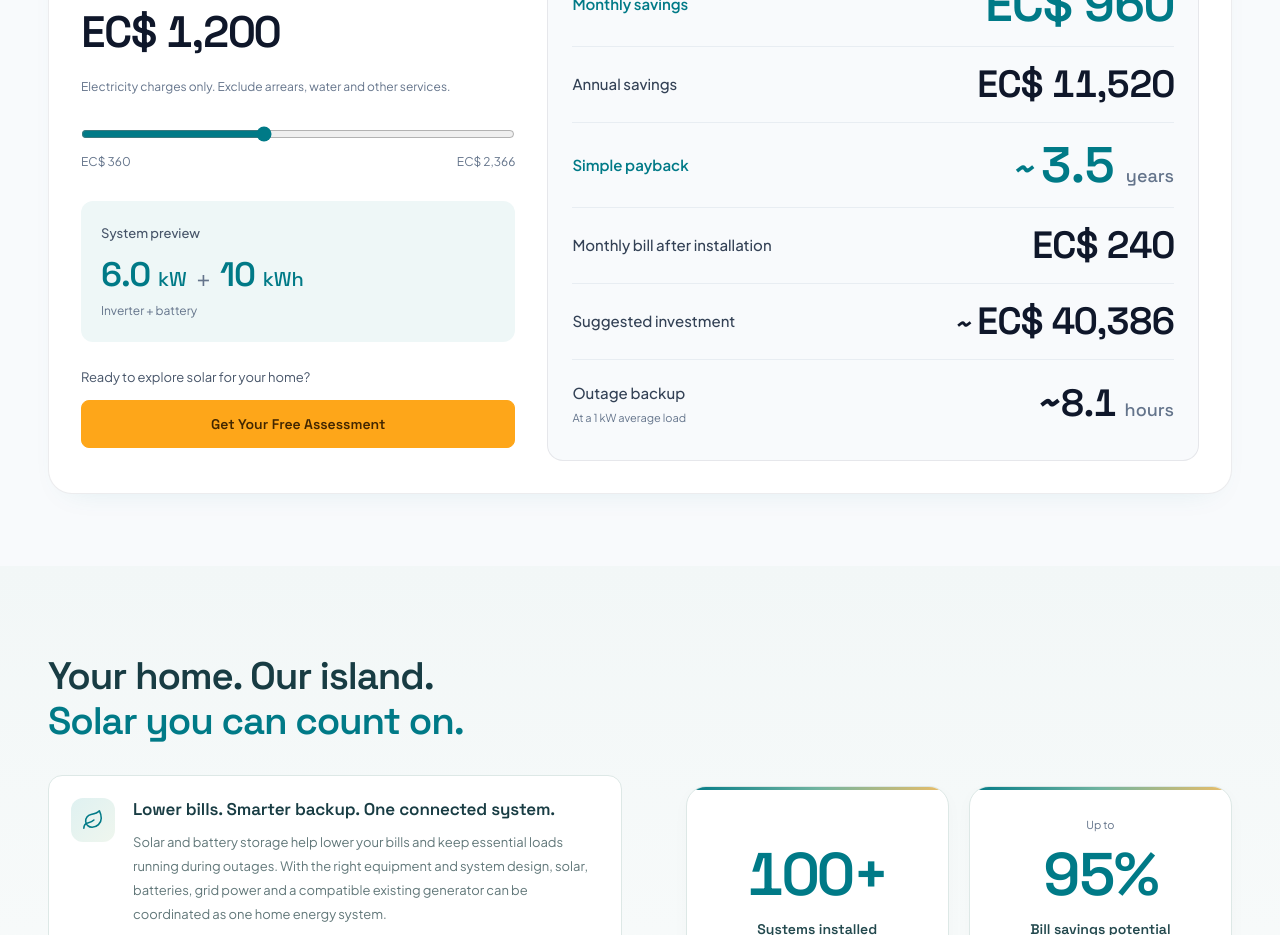
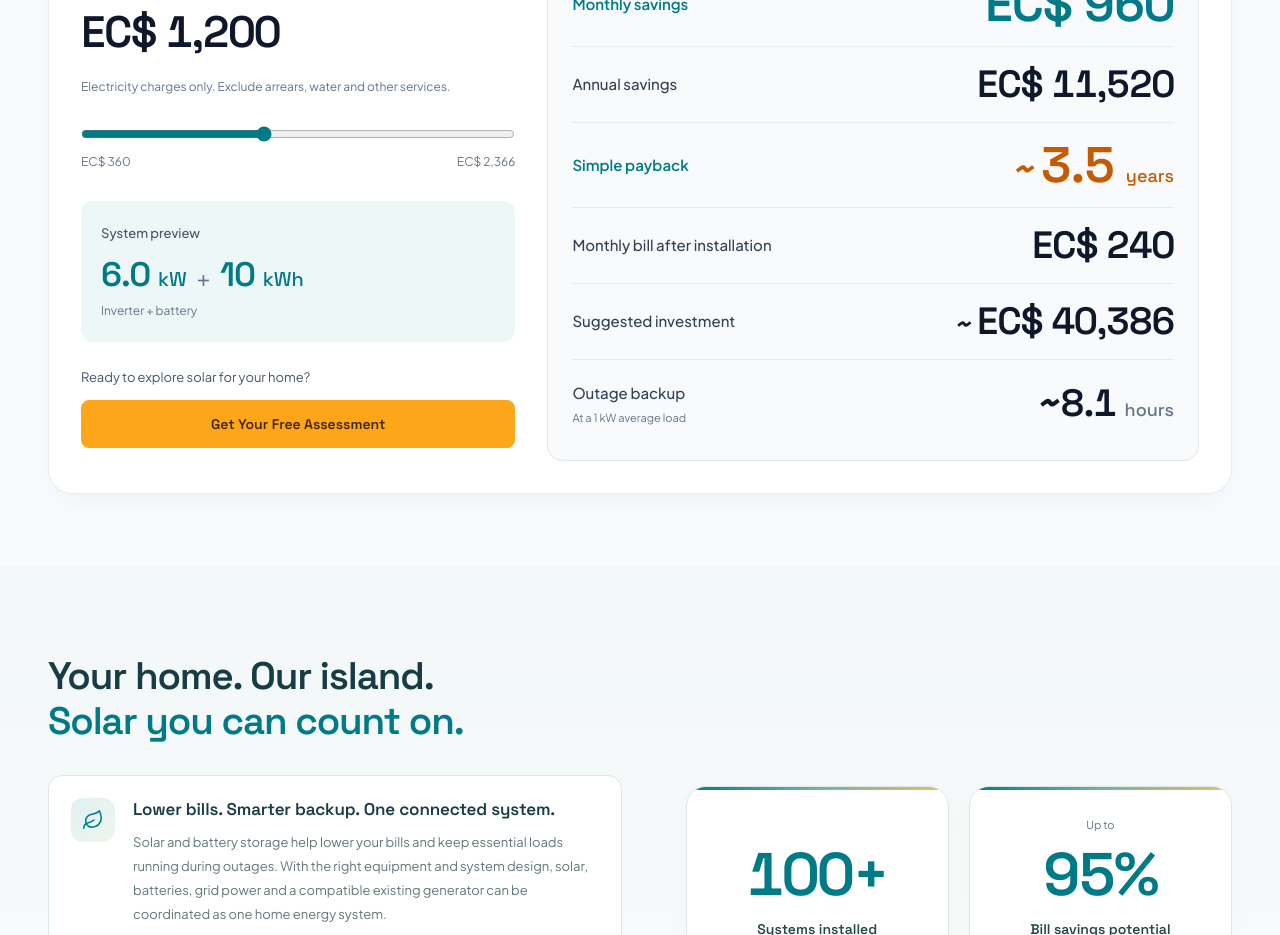
Before and after one commit to qqyk3321/xunneng_solar, a Next.js app: page / in a window 1280 px wide. Shown: the part 1020-1955 px from the top of the page. Built offline with nearby package versions, Linux system fonts and the light colour scheme.

Commit message:
style: highlight simple payback in orange

```diff
--- a/components/antigua-solar-calculator.module.css
+++ b/components/antigua-solar-calculator.module.css
@@ -286,6 +286,10 @@
   color: var(--teal);
   font-size: 50px;
 }
+.row dd.payback,
+.row dd.payback > span {
+  color: #c45b00;
+}
 .row dd > .approx {
   color: inherit;
   font-size: 0.75em;
--- a/components/antigua-solar-calculator.tsx
+++ b/components/antigua-solar-calculator.tsx
@@ -174,7 +174,7 @@ export function AntiguaSolarCalculator() {
                 </div>
                 <div className={styles.row + " " + styles.highlight}>
                   <dt>Simple payback</dt>
-                  <dd data-testid="payback">
+                  <dd className={styles.payback} data-testid="payback">
                     <span className={styles.approx} aria-label="Approximately">
                       ~
                     </span>
```
